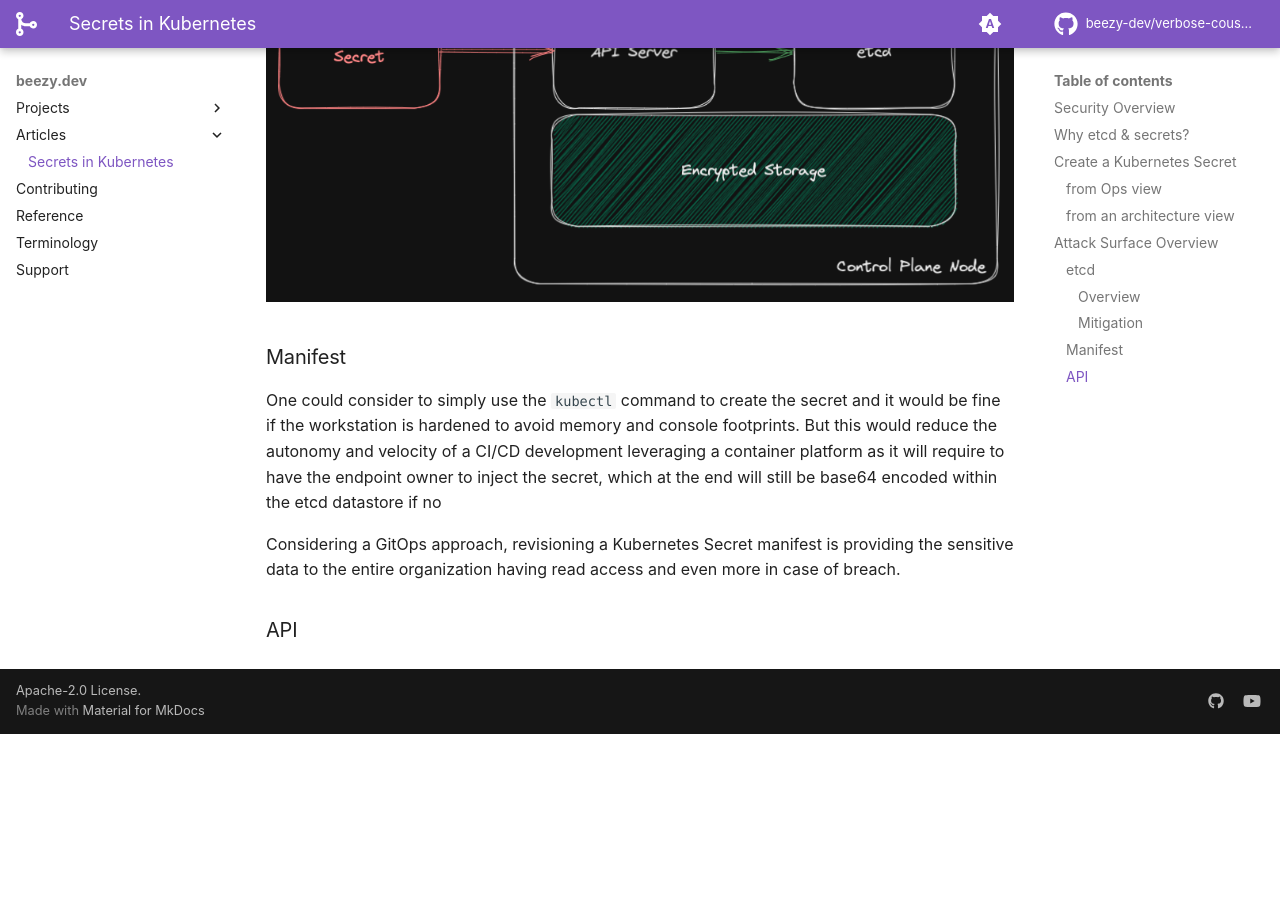
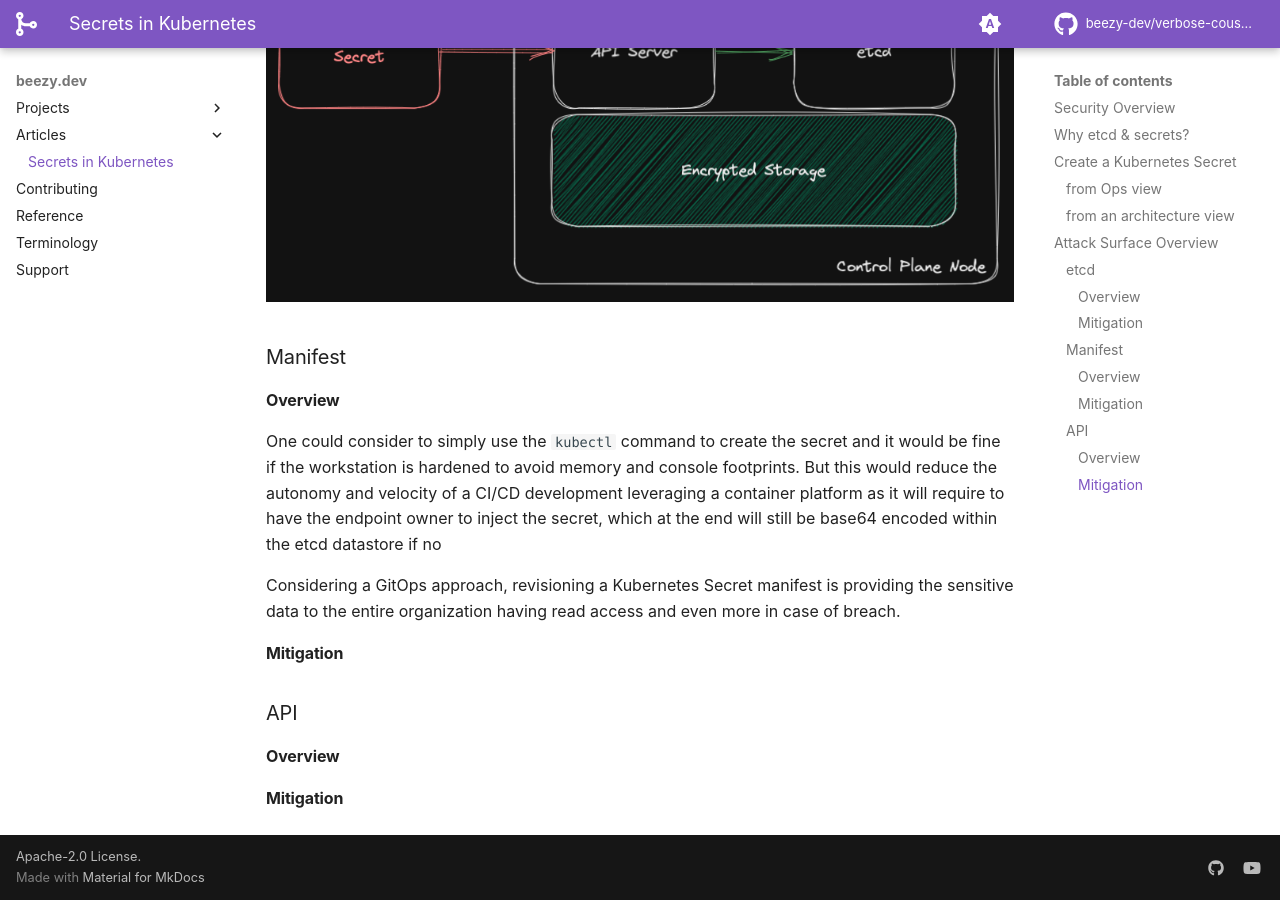
Before and after one commit to beezy-dev/verbose-couscous, an MkDocs documentation site: the page built from docs/community/k8s-secrets.md, in a window 1280 px wide and 900 px high, scrolled down 4630 px. Built offline with MkDocs 1.6.1 and Material for MkDocs 9.7.7, drawn with Linux system fonts in a browser that asks for light colours; some web fonts are replaced; comment, search, counter and statistics services are not loaded; before the commit the page ends 5364 px from its top, so only the background shows below that.

Commit message:
adding community/k8s-secrets.md

````diff
--- a/docs/community/k8s-secrets.md
+++ b/docs/community/k8s-secrets.md
@@ -156,9 +156,16 @@ While encrypting the data at the disk/file system level will protect any CRUD op
 
 ### Manifest
 
+#### Overview
+
 One could consider to simply use the ```kubectl``` command to create the secret and it would be fine if the workstation is hardened to avoid memory and console footprints. But this would reduce the autonomy and velocity of a CI/CD development leveraging a container platform as it will require to have the endpoint owner to inject the secret, which at the end will still be base64 encoded within the etcd datastore if no
 
 Considering a GitOps approach, revisioning a Kubernetes Secret manifest is providing the sensitive data to the entire organization having read access and even more in case of breach.
 
+#### Mitigation
 
 ### API
+
+#### Overview
+
+#### Mitigation
````
